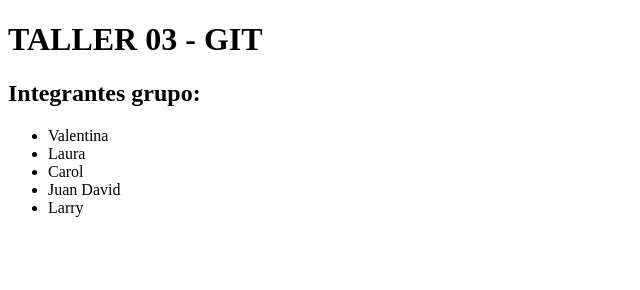
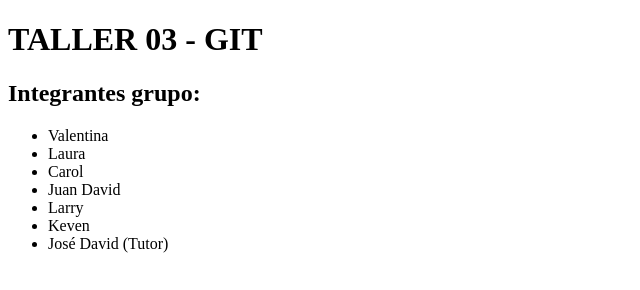
Before and after one commit to kevencb/taller_03_val_larr_kev, a plain HTML site: page index.html in a window 1280 px wide. Shown: the whole page, without its empty margins (0-640 px from the left). Drawn offline with Linux system fonts and the light colour scheme.

Commit message:
Actulización archivos HTML

```diff
--- a/index.html
+++ b/index.html
@@ -14,6 +14,8 @@
         <li>Carol</li>
         <li>Juan David</li>
         <li>Larry</li>
+        <li>Keven</li>
+        <li>José David (Tutor)</li>
     </ul>
 </body>
 </html>
```
Also changed, not shown: index_tutor.html (+4 -0 lines).
